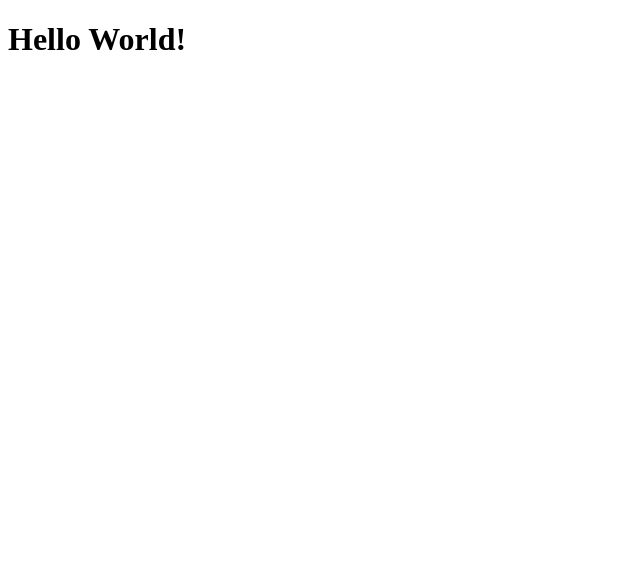
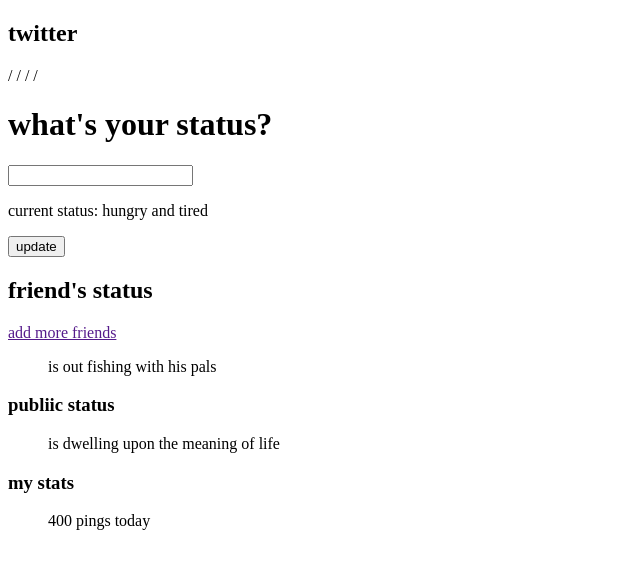
Before and after one commit to b-e-n-murray/recreating-early-twitter, a website: page index.html in a window 1280 px wide. Shown: the whole page, without its empty margins (0-640 px from the left). Drawn offline with Linux system fonts and the light colour scheme.

Commit message:
created home page

```diff
--- a/index.html
+++ b/index.html
@@ -1,11 +1,39 @@
 <!DOCTYPE html>
 <html lang="en">
   <head>
-    <!-- You may want to change the site title -->
-    <title>foobar</title>
+    <h2>twitter</h2>
+    <p>
+      <a href="" target="_blank" updates></a> /
+      <a href="" target="_blank" archives></a> /
+      <a href="" target="_blank" preferences></a> /
+      <a href="" target="_blank" help></a> /
+      <a href="" target="_blank" sign-out></a>
+      <title>foobar</title>
+    </p>
   </head>
+
+  <h1>what's your status?</h1>
+  <input type="text" />
+  <p>current status: hungry and tired</p>
+  <button>update</button>
   <body>
-    <!-- put your content below -->
-    <h1>Hello World!</h1>
+    <h2>friend's status</h2>
+    <a href="" target="_blank">add more friends</a>
+    <ol>
+      <p><a href="" target="_blank" Steve></a>is out fishing with his pals</p>
+    </ol>
+  </body>
+  <h3>publiic status</h3>
+  <ol>
+    <p>
+      <a href="" target="_blank" Jeremy></a>is dwelling upon the meaning of life
+    </p>
+  </ol>
+  <body>
+    <h3>my stats</h3>
+    <ol>
+      <a href="" target="_blank" 10 followers></a>
+      <p>400 pings today</p>
+    </ol>
   </body>
 </html>
```
